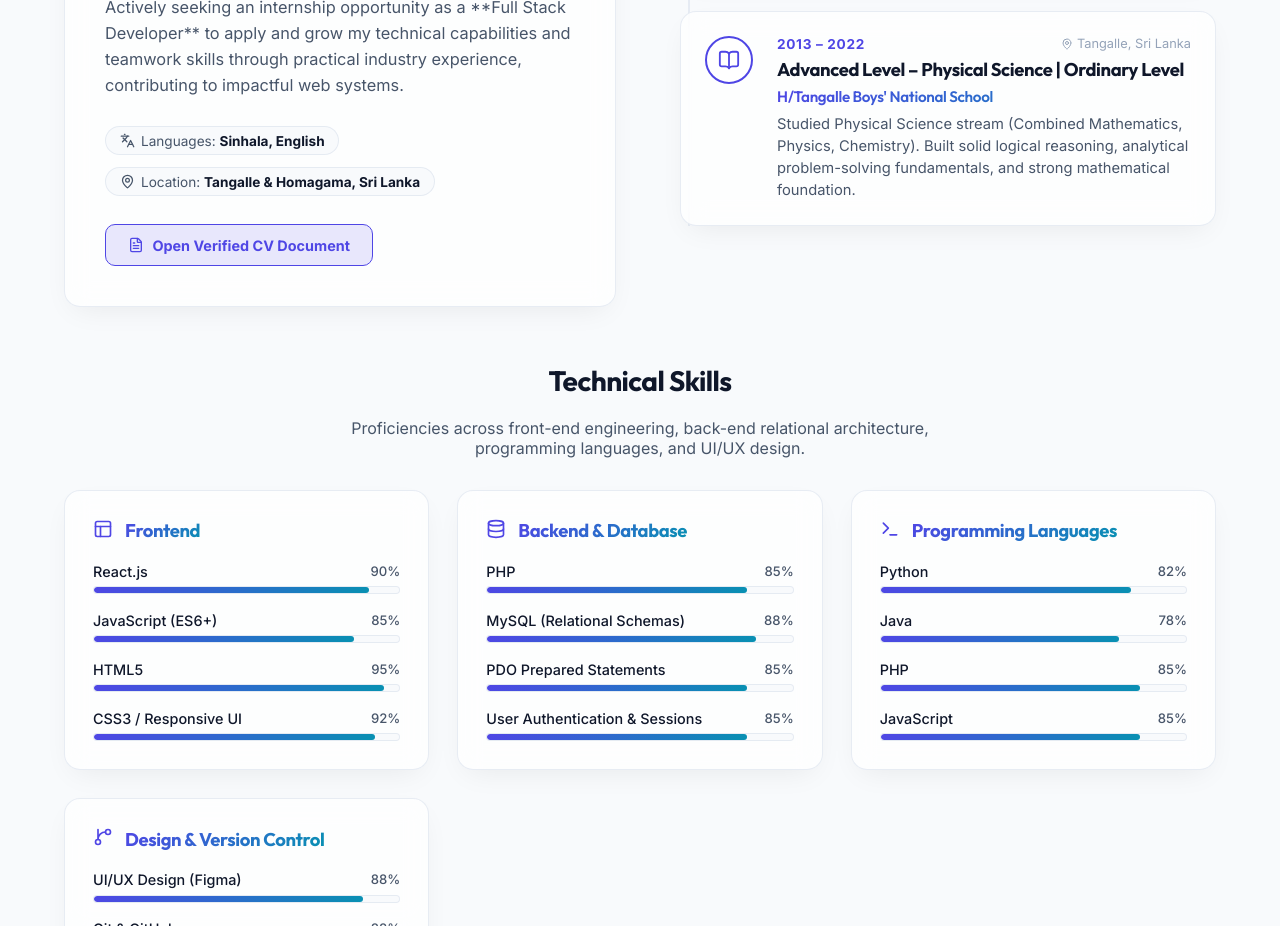
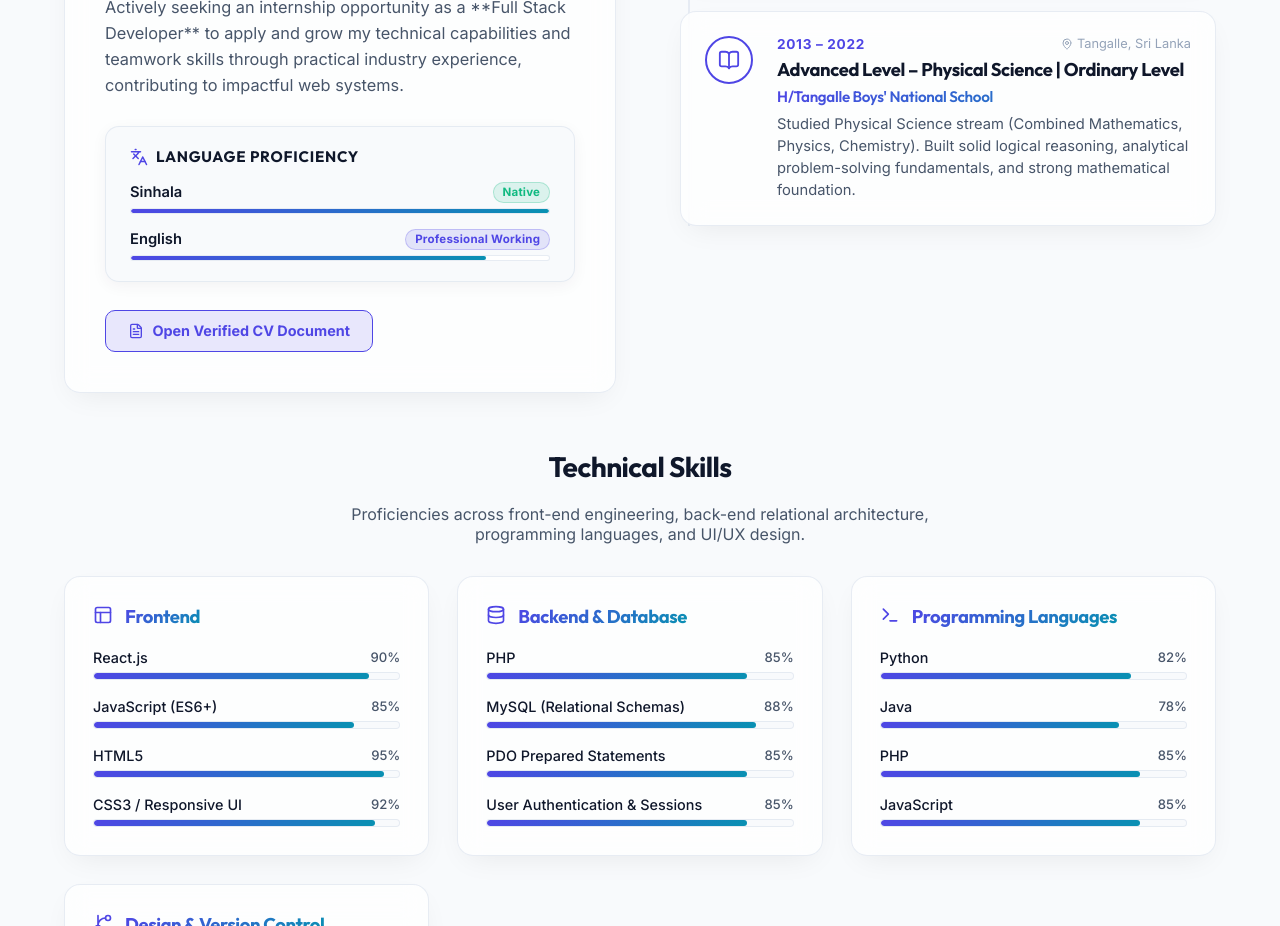
Before and after one commit to nisal73/My-portfolio, a React (Create React App) app: page / in a window 1280 px wide. Shown: the part 1540-2466 px from the top of the page. Built offline with nearby package versions, Linux system fonts and the light colour scheme.

Commit message:
Add professional Language Proficiency showcase to About section

```diff
--- a/src/components/About.css
+++ b/src/components/About.css
@@ -46,26 +46,93 @@
   color: var(--text-primary);
 }
 
-.about-quick-meta {
-  display: flex;
-  flex-wrap: wrap;
-  gap: 0.75rem;
+/* Professional Languages Card */
+.about-languages-card {
+  background: var(--bg-primary);
+  border: 1px solid var(--border-color);
+  border-radius: 14px;
+  padding: 1.25rem 1.5rem;
+  box-shadow: 0 4px 15px rgba(0, 0, 0, 0.05);
+  transition: all var(--transition-fast);
 }
 
-.meta-pill {
-  display: inline-flex;
-  align-items: center;
-  gap: 0.4rem;
-  background: var(--bg-primary);
-  border: 1px solid var(--border-color);
-  padding: 0.35rem 0.85rem;
-  border-radius: 99px;
-  font-size: 0.85rem;
-  color: var(--text-secondary);
+.about-languages-card:hover {
+  border-color: rgba(var(--primary-rgb), 0.4);
 }
 
-.meta-pill strong {
+.languages-header {
+  display: flex;
+  align-items: center;
+  gap: 0.5rem;
+  margin-bottom: 1rem;
+}
+
+.languages-title {
+  font-size: 0.95rem;
+  font-weight: 700;
+  text-transform: uppercase;
+  letter-spacing: 0.05em;
   color: var(--text-primary);
+}
+
+.languages-grid {
+  display: flex;
+  flex-direction: column;
+  gap: 0.9rem;
+}
+
+.lang-box {
+  display: flex;
+  flex-direction: column;
+  gap: 0.35rem;
+}
+
+.lang-top {
+  display: flex;
+  justify-content: space-between;
+  align-items: center;
+}
+
+.lang-name {
+  font-size: 0.92rem;
+  font-weight: 600;
+  color: var(--text-primary);
+}
+
+.lang-badge {
+  font-size: 0.72rem;
+  font-weight: 700;
+  padding: 0.15rem 0.55rem;
+  border-radius: 99px;
+  letter-spacing: 0.02em;
+}
+
+.lang-badge.native {
+  background: rgba(16, 185, 129, 0.12);
+  color: var(--success);
+  border: 1px solid rgba(16, 185, 129, 0.25);
+}
+
+.lang-badge.pro {
+  background: rgba(var(--primary-rgb), 0.12);
+  color: var(--primary);
+  border: 1px solid rgba(var(--primary-rgb), 0.25);
+}
+
+.lang-progress-bg {
+  width: 100%;
+  height: 6px;
+  background: var(--bg-secondary);
+  border-radius: 99px;
+  overflow: hidden;
+  border: 1px solid var(--border-color);
+}
+
+.lang-progress-fill {
+  height: 100%;
+  background: var(--accent-gradient);
+  border-radius: 99px;
+  transition: width var(--transition-normal);
 }
 
 .btn-about-cv {
--- a/src/components/About.js
+++ b/src/components/About.js
@@ -145,12 +145,32 @@ const About = () => {
               Actively seeking an internship opportunity as a **Full Stack Developer** to apply and grow my technical capabilities and teamwork skills through practical industry experience, contributing to impactful web systems.
             </p>
 
-            <div className="about-quick-meta mt-4">
-              <div className="meta-pill">
-                <Languages size={15} /> <span>Languages: <strong>Sinhala, English</strong></span>
+            {/* Professional Languages Showcase */}
+            <div className="about-languages-card mt-4">
+              <div className="languages-header">
+                <span className="icon-wrapper"><Languages size={18} /></span>
+                <h4 className="languages-title">Language Proficiency</h4>
               </div>
-              <div className="meta-pill">
-                <MapPin size={15} /> <span>Location: <strong>Tangalle & Homagama, Sri Lanka</strong></span>
+              <div className="languages-grid">
+                <div className="lang-box">
+                  <div className="lang-top">
+                    <span className="lang-name">Sinhala</span>
+                    <span className="lang-badge native">Native</span>
+                  </div>
+                  <div className="lang-progress-bg">
+                    <div className="lang-progress-fill" style={{ width: '100%' }}></div>
+                  </div>
+                </div>
+
+                <div className="lang-box">
+                  <div className="lang-top">
+                    <span className="lang-name">English</span>
+                    <span className="lang-badge pro">Professional Working</span>
+                  </div>
+                  <div className="lang-progress-bg">
+                    <div className="lang-progress-fill" style={{ width: '85%' }}></div>
+                  </div>
+                </div>
               </div>
             </div>
 
```
Also changed, not shown: 1 other file (tests, documents, lock files or other folders).
